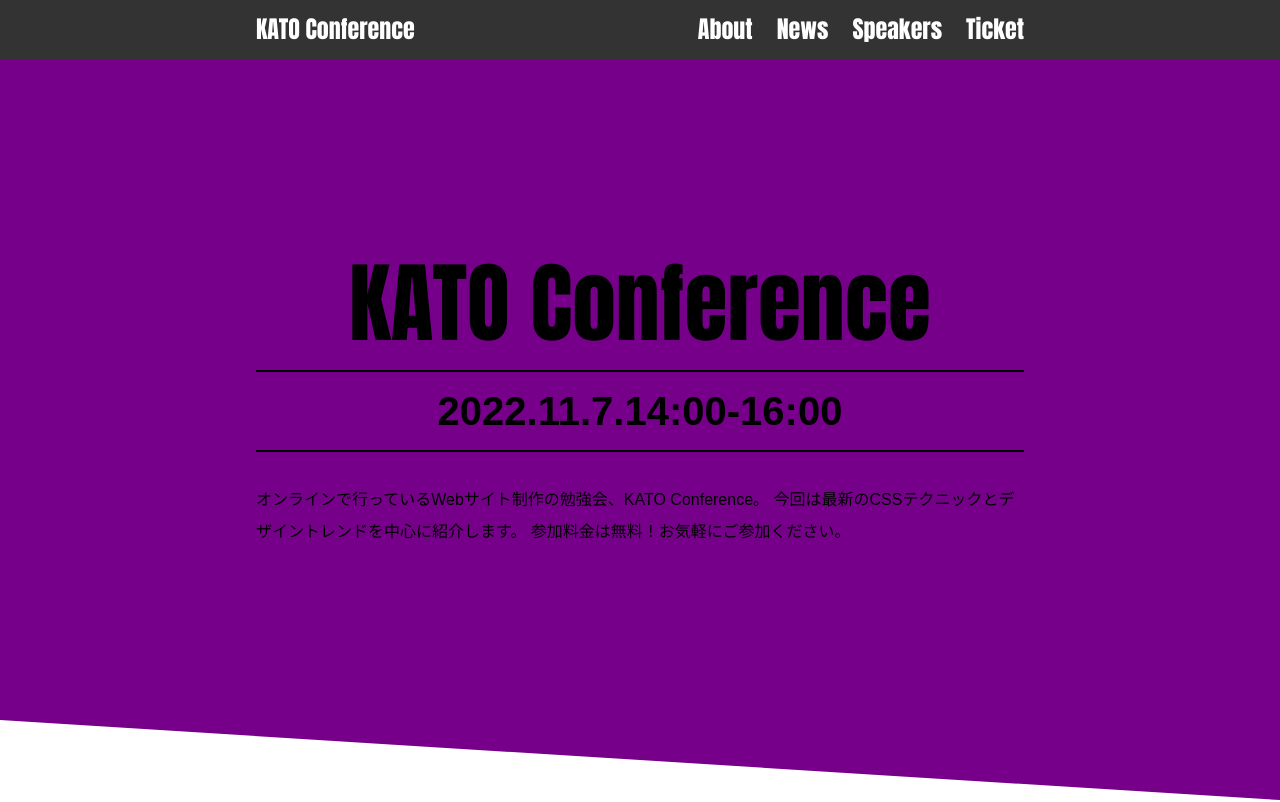
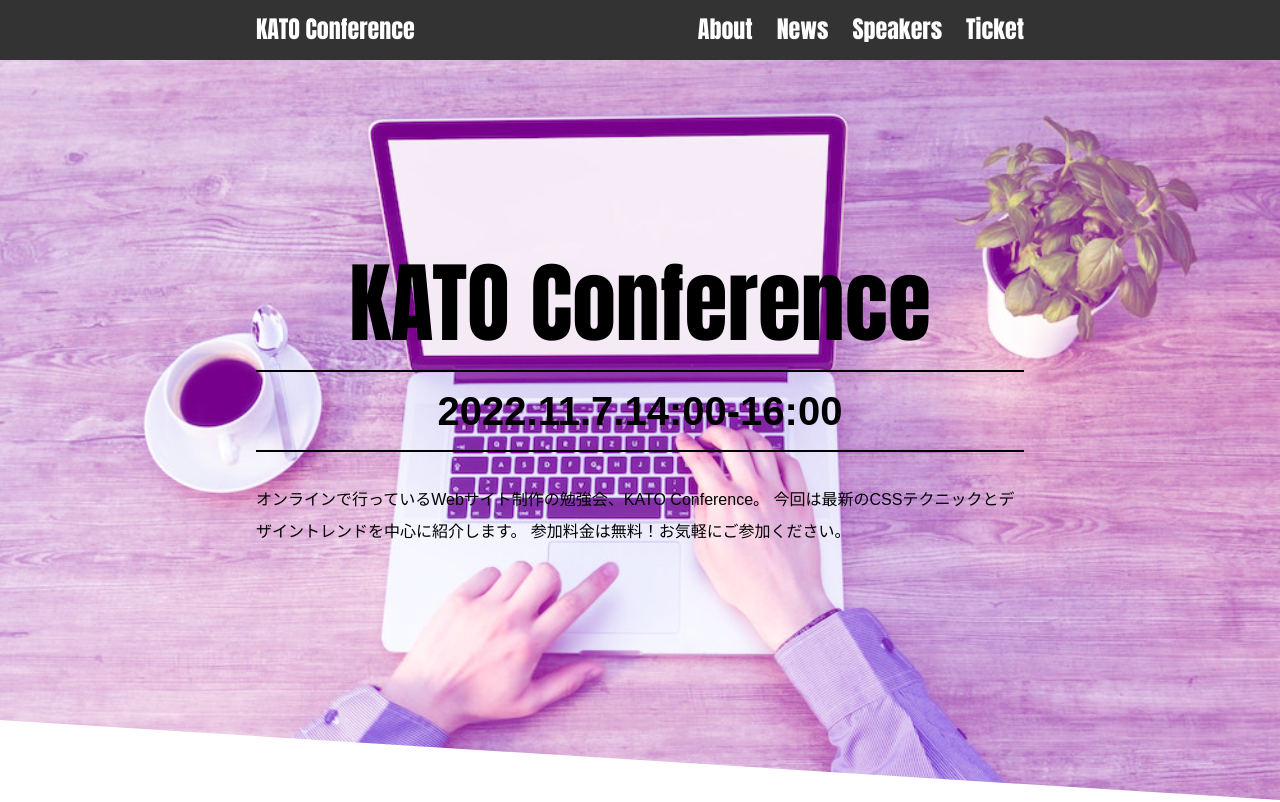
Before and after one commit to Kato-Dai26/kato-8-pro.github.io, a plain HTML site: page index.html in a window 1280 px wide. Shown: the top 802 px of the page. Drawn offline with nearby package versions, Linux system fonts and the light colour scheme; some packages are replaced by stand-ins of ours; files whose address does not match are found by name.

Commit message:
Update style.css

```diff
--- a/css/style.css
+++ b/css/style.css
@@ -64,7 +64,7 @@ header a{
 
 #hero{
     background-color: #4db1ec;
-    background-image: url(../images/pexels-pixabay-461064.jpg);
+    background-image: url("https://raw.githubusercontent.com/Kato-Dai26/kato-8-pro.github.io/4da28bfc42c2c4b550e4b425b7a81fb33b78549d/pexels-pixabay-461064.jpg");
     background-repeat: no-repeat;
     background-position: center;
     background-size: cover;
```
